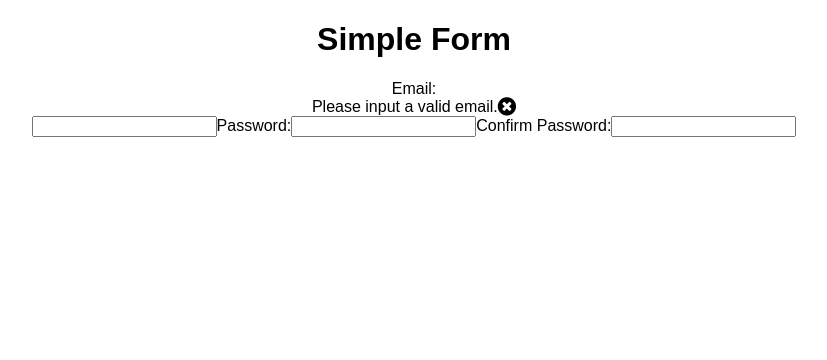
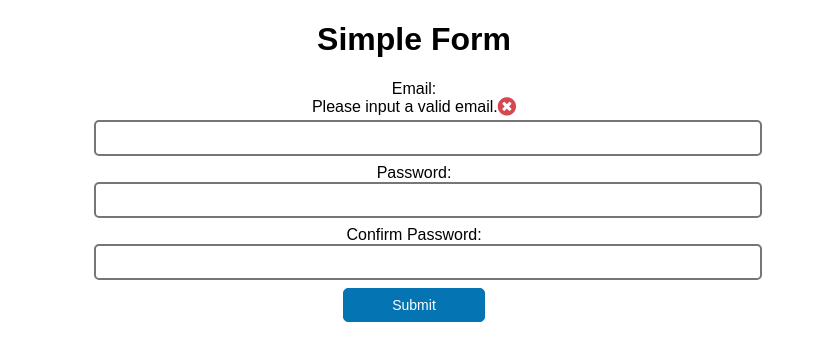
Before and after one commit to sarahkleins/flock-simple-form, a React (Create React App) app: page / in a window 1280 px wide. Shown: the top 360 px of the page, without its empty margins (226-1053 px from the left). Built offline with nearby package versions, Linux system fonts and the light colour scheme.

Commit message:
Add some simple styles

```diff
--- a/src/components/SimpleForm.js
+++ b/src/components/SimpleForm.js
@@ -46,13 +46,14 @@ class SimpleForm extends Component {
     const { isEmailValid } = this.state;
 
     return(
-      <form>
+      <form className="form-container">
         <label>
           Email:
           <div className="block mb-4">
-            {isEmailValid ? <Icon styles="fa fa-check-circle fa-lg" text="Hooray, valid email!" /> : <Icon styles="fa fa-times-circle fa-lg" text="Please input a valid email." />}
+            {isEmailValid ? <Icon styles="fa fa-check-circle fa-lg icon-green" text="Hooray, valid email!" /> : <Icon styles="fa fa-times-circle fa-lg icon-red" text="Please input a valid email." />}
           </div>
           <input
+            className="w-full mb-8 input-md"
             name="userEmail"
             type="text"
             value={ this.state.userEmail }
@@ -62,6 +63,7 @@ class SimpleForm extends Component {
         <label>
           Password:
           <input
+            className="w-full mb-8 input-md"
             name="userPassword"
             type="password"
             value={ this.state.userPassword }
@@ -71,12 +73,14 @@ class SimpleForm extends Component {
         <label>
           Confirm Password:
           <input
+            className="w-full mb-8 input-md"
             name="userPasswordConfirmation"
             type="password"
             value={ this.state.userPasswordConfirmation }
             onChange={ this.handleChange }
           />
         </label>
+        <input className="btn btn-blue" type="submit" value="Submit" />
       </form>
     );
   }
--- a/src/index.css
+++ b/src/index.css
@@ -3,3 +3,40 @@ body {
   padding: 0;
   font-family: sans-serif;
 }
+
+.block      { display: block; }
+.w-full     { width: 100%; }
+.mr-4       { margin-right: 4px; }
+.mb-4       { margin-bottom: 4px; }
+.mb-8       { margin-bottom: 8px; }
+.icon-red   { color: #d44950; }
+.icon-green { color: #1d9d74; }
+
+.form-container {
+  margin: 0 auto;
+  display: block;
+  width: 50%;
+}
+
+.btn {
+  padding: 8px 48px;
+  border-radius: 5px;
+  box-sizing: border-box;
+  font-size: 14px;
+  cursor: pointer;
+  text-align: center;
+}
+
+.btn-blue {
+  background-color: #0474b3;
+  border: 1px solid #0474b3;
+  color: #fff;
+}
+
+.input-md {
+  display: block;
+  padding: 8px 12px;
+  border-radius: 5px;
+  font-size: 14px;
+  border-style: solid;
+}
```
